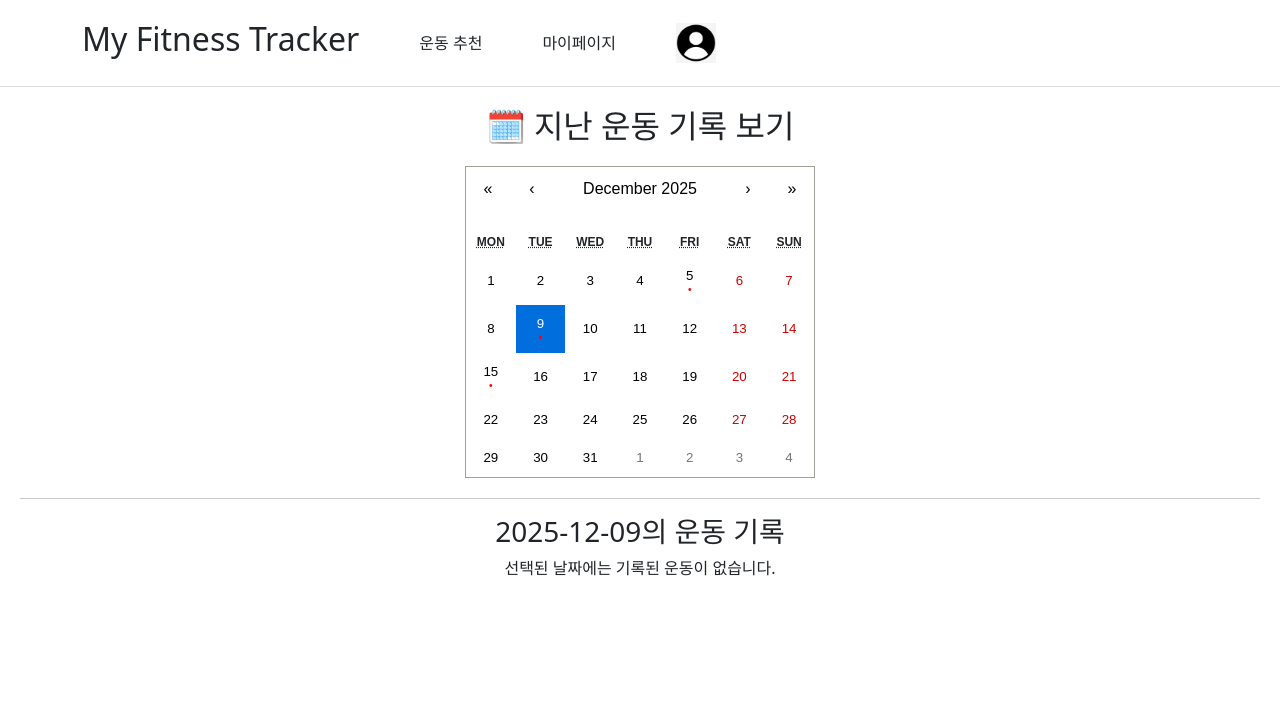
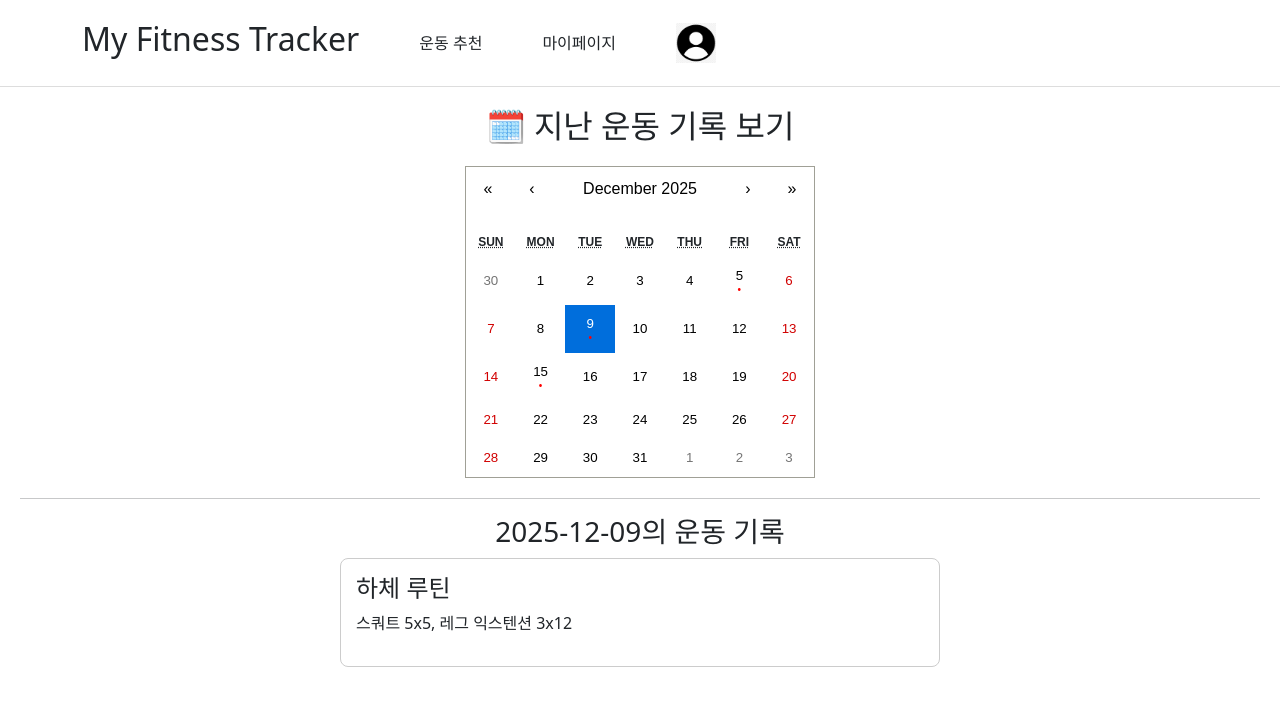
Before and after one commit to sw-1113/OSS-final, a React (Create React App) app: page /history in a window 1280 px wide. Shown: the top 706 px of the page. Built offline with nearby package versions, Linux system fonts and the light colour scheme.

Commit message:
oss-final

```diff
--- a/src/LogHistory.js
+++ b/src/LogHistory.js
@@ -1,11 +1,8 @@
 import React, { useState } from 'react';
 import Calendar from 'react-calendar';
-import 'react-calendar/dist/Calendar.css'; // 기본 스타일 시트
+import 'react-calendar/dist/Calendar.css';
 
-// 이 파일에서는 실제 운동 기록 데이터가 없으므로, 더미 데이터를 사용합니다.
-// 실제 애플리케이션에서는 서버에서 데이터를 가져와야 합니다.
 const dummyLogs = {
-    // 날짜는 'YYYY-MM-DD' 형식으로 저장
     '2025-12-05': [
         { id: 1, routine: '상체 루틴', details: '벤치 프레스 5x5, 덤벨 로우 4x10' },
         { id: 2, routine: '유산소', details: '러닝머신 30분' }
@@ -18,21 +15,21 @@ const dummyLogs = {
     ],
 };
 
+const formatDate = (date) => {
+    const year = date.getFullYear();
+    const month = String(date.getMonth() + 1).padStart(2, '0');
+    const day = String(date.getDate()).padStart(2, '0');
+    return `${year}-${month}-${day}`;
+};
+
+
 function LogHistory() {
     // 현재 달력에서 선택된 날짜 (Date 객체)
     const [date, setDate] = useState(new Date());
     // 선택된 날짜의 운동 기록 (배열)
-    const [selectedLogs, setSelectedLogs] = useState([]);
+    const [selectedLogs, setSelectedLogs] = useState(dummyLogs[formatDate(new Date())] || []); // 초기값 설정
 
-    // 날짜 포맷팅 함수 (YYYY-MM-DD)
-    const formatDate = (date) => {
-        const year = date.getFullYear();
-        const month = String(date.getMonth() + 1).padStart(2, '0');
-        const day = String(date.getDate()).padStart(2, '0');
-        return `${year}-${month}-${day}`;
-    };
-
-    // 달력에서 날짜를 클릭했을 때 호출되는 함수
+    // 3. handleDateChange 함수를 컴포넌트 내부에 정의합니다. (오류 해결)
     const handleDateChange = (newDate) => {
         setDate(newDate); // 선택된 날짜 업데이트
 
@@ -47,16 +44,14 @@ function LogHistory() {
             <h2>🗓️ 지난 운동 기록 보기</h2>
 
             <div style={{ display: 'flex', justifyContent: 'center', margin: '20px 0' }}>
-                {/* 달력 컴포넌트 */}
                 <Calendar
-                    onChange={handleDateChange} // 날짜 선택 핸들러
-                    value={date} // 현재 선택된 값
-                    // 달력에 기록이 있는 날짜를 표시하는 기능 (선택 사항)
+                    onChange={handleDateChange} // ✅ handleDateChange 사용
+                    value={date}
+                    locale="en-US"
                     tileContent={({ date, view }) => {
                         if (view === 'month') {
-                            const formattedDate = formatDate(date);
-                            // 더미 데이터에 기록이 있으면 점 표시
-                            if (dummyLogs[formattedDate]) {
+                            const formattedDate = formatDate(date); // ✅ formatDate 사용
+                            if (dummyLogs[formattedDate]) { // ✅ dummyLogs 사용
                                 return <div style={{ color: 'red', fontSize: '10px', lineHeight: '10px' }}>•</div>;
                             }
                         }
@@ -70,7 +65,6 @@ function LogHistory() {
                 {formatDate(date)}의 운동 기록
             </h3>
 
-            {/* 선택된 날짜의 기록 목록 */}
             {selectedLogs.length > 0 ? (
                 <div style={{ textAlign: 'left', maxWidth: '600px', margin: '0 auto' }}>
                     {selectedLogs.map((log) => (
```
